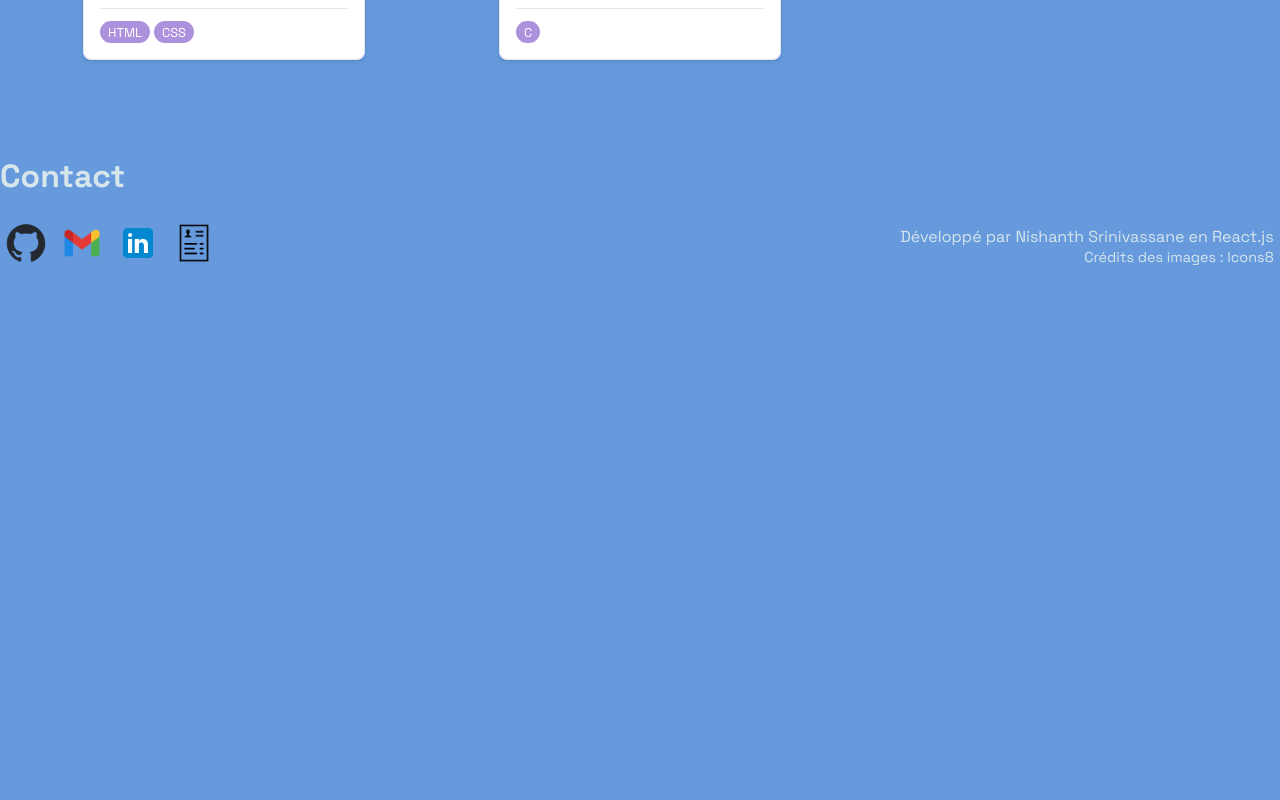
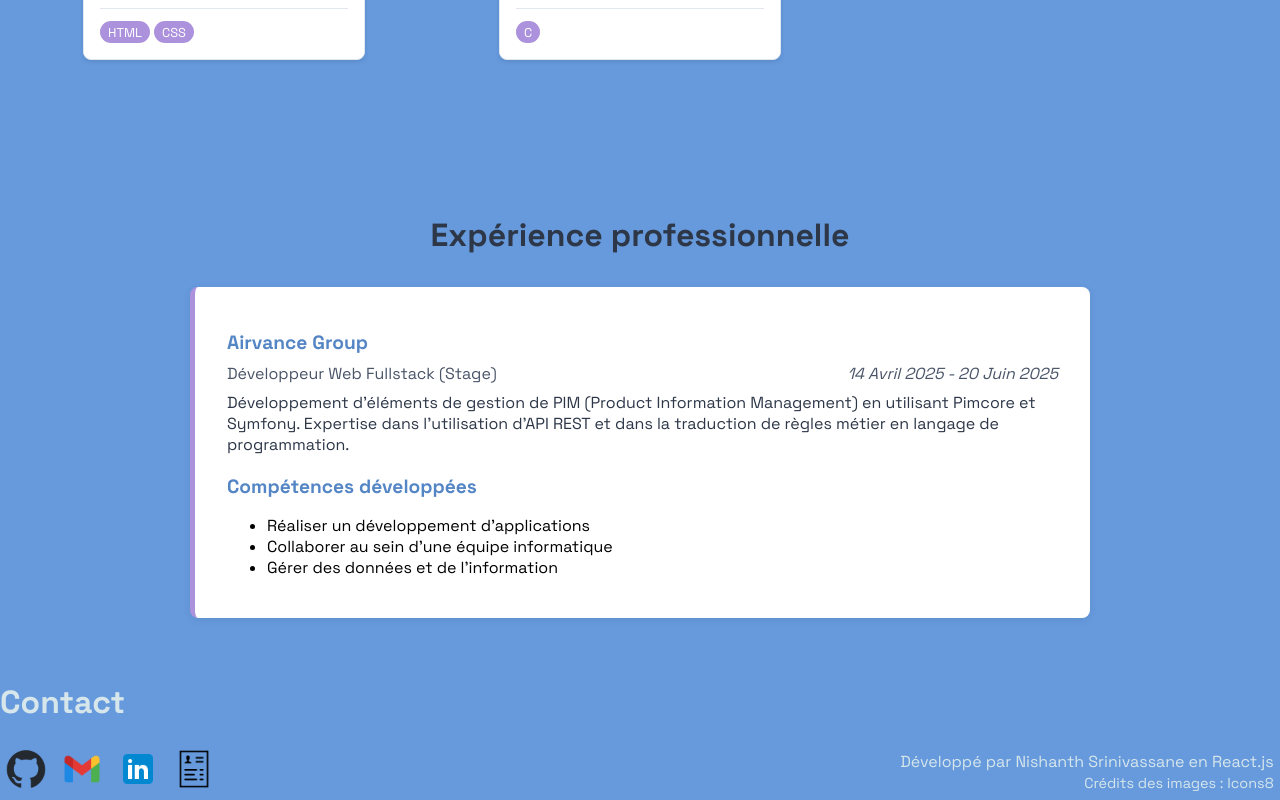
Before and after one commit to NishanthTheRealOne/portfolio, a React (Create React App) app: page / in a window 1280 px wide. Shown: the part 1606-2406 px from the top of the page. Before the commit the page ends 1880 px from the top, so only its background shows below. Built offline with nearby package versions, Linux system fonts and the light colour scheme.

Commit message:
add of the experience section

```diff
--- /dev/null
+++ b/src/components/ExperienceSection.jsx
@@ -0,0 +1,32 @@
+import { experiences } from '../data/Experiences';
+import styles from './ExperienceSection.module.css';
+
+const ExperienceSection = () => {
+  return (
+    <section className={styles.container} id="experience">
+      <h2 className={styles.title}>Expérience professionnelle</h2>
+      <div className={styles.timeline}>
+        {experiences.map((exp, idx) => (
+          <div className={styles.experience} key={idx}>
+            <h3 className={styles.company}>{exp.company}</h3>
+            <div className={styles.details}>
+              <span className={styles.role}>{exp.title}</span>
+              <span className={styles.period}>{exp.period}</span>
+            </div>
+            <p className={styles.description}>{exp.description}</p>
+            <h3 className={styles.company}>
+                Compétences développées
+            </h3>
+            <ul className={styles.skillsList}>
+              {exp.skills.map((skill, i) => (
+                <li key={i}>{skill}</li>
+              ))}
+            </ul>
+          </div>
+        ))}
+      </div>
+    </section>
+  );
+};
+
+export default ExperienceSection;
--- /dev/null
+++ b/src/components/ExperienceSection.module.css
@@ -0,0 +1,66 @@
+.container {
+  padding: 2rem;
+  max-width: 900px;
+  margin: 0 auto 2rem auto;
+}
+
+.title {
+  font-size: 2rem;
+  font-weight: bold;
+  color: #2D3748;
+  margin-bottom: 2rem;
+  text-align: center;
+  position: relative;
+}
+
+.timeline {
+  display: flex;
+  flex-direction: column;
+  gap: 2rem;
+}
+
+.experience {
+  background: white;
+  border-radius: 8px;
+  box-shadow: 0 2px 8px rgba(0,0,0,0.07);
+  padding: 1.5rem 2rem;
+  border-left: 5px solid #AC92DD;
+}
+
+.company {
+  font-size: 1.2rem;
+  font-weight: 600;
+  color: #5485c4;
+  margin-bottom: 0.5rem;
+}
+
+.details {
+  display: flex;
+  justify-content: space-between;
+  font-size: 1rem;
+  color: #4A5568;
+  margin-bottom: 0.5rem;
+}
+
+.role {
+  font-weight: 500;
+}
+
+.period {
+  font-style: italic;
+}
+
+.description {
+  color: #2D3748;
+  font-size: 1rem;
+  margin-top: 0.5rem;
+}
+
+@media (max-width: 768px) {
+  .container {
+    padding: 1rem;
+  }
+  .experience {
+    padding: 1rem;
+  }
+}
--- /dev/null
+++ b/src/data/Experiences.jsx
@@ -0,0 +1,13 @@
+export const experiences = [
+  {
+    company: "Airvance Group",
+    title: "Développeur Web Fullstack (Stage)",
+    period: "14 Avril 2025 - 20 Juin 2025",
+    description: "Développement d'éléments de gestion de PIM (Product Information Management) en utilisant Pimcore et Symfony. Expertise dans l'utilisation d'API REST et dans la traduction de règles métier en langage de programmation.",
+    skills: [
+      "Réaliser un développement d'applications",
+      "Collaborer au sein d'une équipe informatique",
+      "Gérer des données et de l'information"
+    ]
+  }
+];
--- a/src/pages/HomePage.jsx
+++ b/src/pages/HomePage.jsx
@@ -1,11 +1,13 @@
 import { Introduction } from '../components/Introduction';
 import { ProjectSection } from '../components/ProjectSection';
+import ExperienceSection from '../components/ExperienceSection';
 
 function HomePage() {
   return (
     <div className="homepage">
       <Introduction />
       <ProjectSection />
+      <ExperienceSection />
     </div>
   );
 }
```
